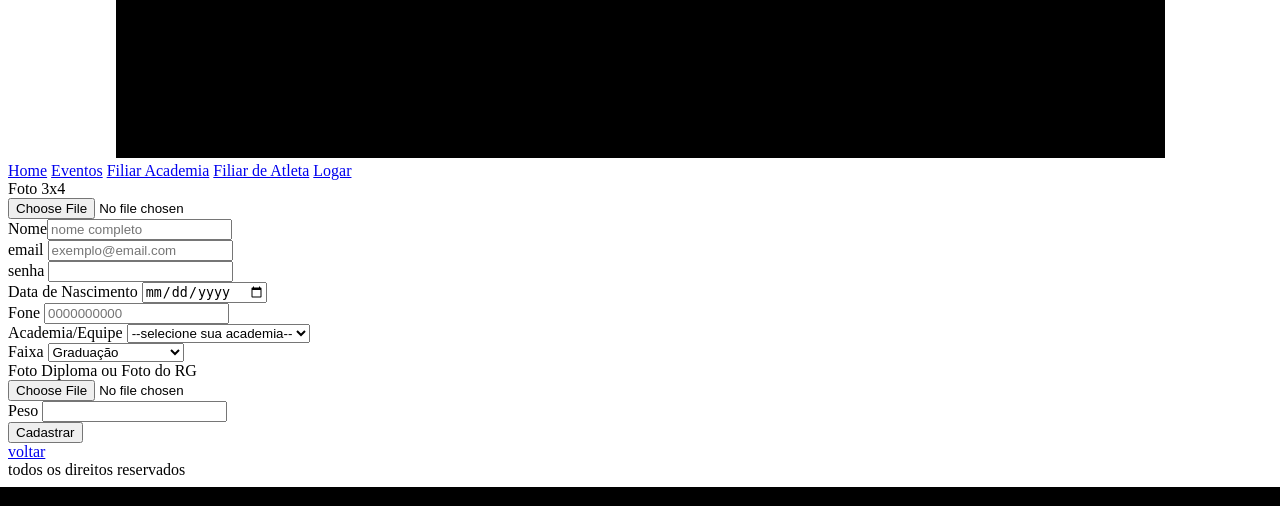
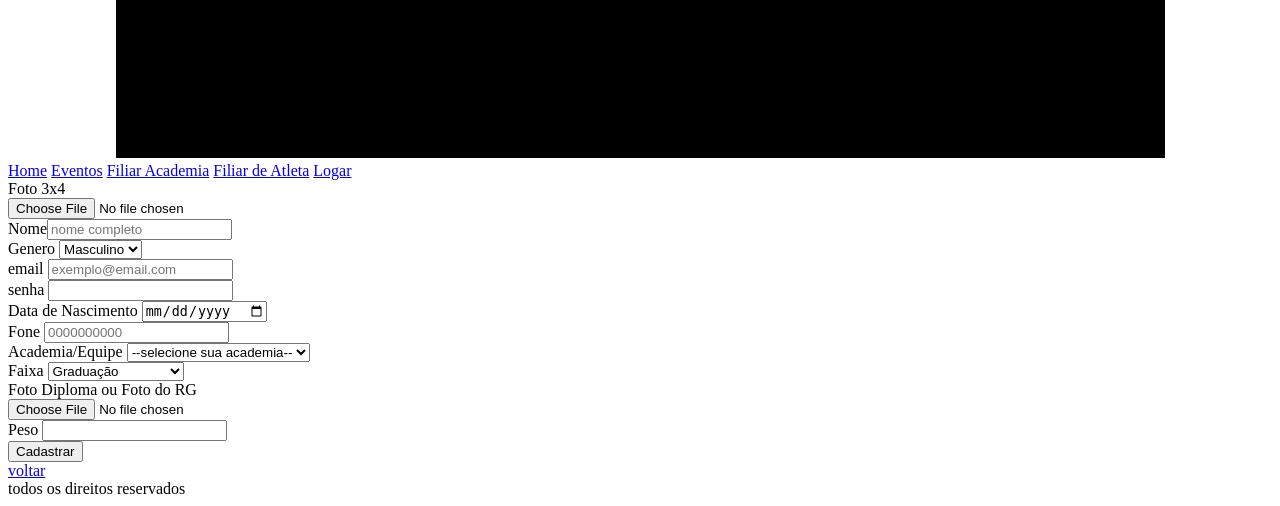
Before and after one commit to derickWilson/compete_ai, a PHP site: page /cadastro_atleta.php in a window 1280 px wide. Shown: the part 794-1300 px from the top of the page. Run offline with PHP 8.4, Linux system fonts and the light colour scheme; data comes from the database, SQL or seed files in the repository; data that the repository does not hold is empty.

Commit message:
genero adicionado

```diff
--- a/cadastrar.php
+++ b/cadastrar.php
@@ -60,6 +60,7 @@ if ($_SERVER["REQUEST_METHOD"] == "POST") {
             }
         }
         $atletas->__set("nome", cleanWords($_POST["nome"]));
+        $atletas->__set("genero", cleanWords($_POST["genero"]));
         $atletas->__set("senha", cleanWords($_POST["senha"]));
         $atletas->__set("foto", $novoNomeFoto);
         $atletas->__set("email", cleanWords($_POST["email"]));
@@ -110,7 +111,7 @@ if ($_SERVER["REQUEST_METHOD"] == "POST") {
             if ($diploma['size'] > 0) {
                 if (move_uploaded_file($diploma['tmp_name'], $caminhoParaSalvar)) {
                 } else {
-                    echo ' Erro ao mover arquivo. Verifique as permiss玫es do diret贸rio.';
+                    echo ' Erro ao mover arquivo. Verifique as permissoes do diretorio.';
                     header("Location: cadastro.php");
                     exit();
                 }
@@ -119,6 +120,7 @@ if ($_SERVER["REQUEST_METHOD"] == "POST") {
             }
         }
         $atletas->__set("nome", cleanWords($_POST["nome"]));
+        $atletas->__set("genero", cleanWords($_POST["genero"]));
         $atletas->__set("senha", cleanWords($_POST["senha"]));
         $atletas->__set("email", cleanWords($_POST["email"]));
         $atletas->__set("data_nascimento", $_POST["data_nascimento"]);
--- a/cadastro_academia.php
+++ b/cadastro_academia.php
@@ -52,6 +52,11 @@
     <input type="file" placeholder="FOTO" name="foto" id="foto" accept=".jpg,.jpeg,.png"><br>
 
     Nome do Responsavel  <input name="nome" type="text" placeholder="nome completo" required><br>
+    Genero
+    <select name="genero">
+    <option value="Masculino">Masculino</option>
+    <option value="Feminino">Feminino</option>
+    </select><br>
         <?php
             if(isset($erro) && $erro == 1){
                 echo '<span class = "erro">usuario ja possui conta </span><br>';
--- a/cadastro_atleta.php
+++ b/cadastro_atleta.php
@@ -34,6 +34,11 @@ if (isset($_SESSION["logado"])){
     <input type="file" placeholder="FOTO" name="foto" id="foto" accept=".jpg,.jpeg,.png"><br>
 
     Nome<input name="nome" type="text" placeholder="nome completo" required><br>
+    Genero
+    <select name="genero">
+    <option value="Masculino">Masculino</option>
+    <option value="Feminino">Feminino</option>
+    </select><br>
         <?php
             if(isset($erro) && $erro == 1){
                 echo '<span class = "erro">usuario ja possui conta </span>';
--- a/classes/atletaClass.php
+++ b/classes/atletaClass.php
@@ -1,8 +1,8 @@
 <?php
 class Atleta {
     private $id;
-    private $nome;
     private $foto;
+    private $genero;
     private $senha;
     private $email;
     private $data_nascimento;
--- a/classes/atletaService.php
+++ b/classes/atletaService.php
@@ -18,12 +18,13 @@ class atletaService {
 
     //adicionar academia e responsavel
     public function addAcademiaResponsavel($acad) {
-        $query = "INSERT INTO atleta (nome, senha, foto, email, data_nascimento, fone, faixa, peso, diploma, validado, responsavel)
-                  VALUES (:nome, :senha, :foto, :email, :data_nascimento, :fone, :faixa, :peso, :diploma, 0, 1)";
+        $query = "INSERT INTO atleta (nome, senha, genero, foto, email, data_nascimento, fone, faixa, peso, diploma, validado, responsavel)
+                  VALUES (:nome, :senha, :genero, :foto, :email, :data_nascimento, :fone, :faixa, :peso, :diploma, 0, 1)";
         $stmt = $this->conn->prepare($query);
         // Bind dos valores
         $senhaCriptografada = password_hash($this->atleta->__get("senha"), PASSWORD_BCRYPT);
         $stmt->bindValue(":nome", $this->atleta->__get("nome"));
+        $stmt->bindValue(":genero", $this->atleta->__get("genero"));
         $stmt->bindValue(":foto", $this->atleta->__get("foto"));
         $stmt->bindValue(":senha", $senhaCriptografada);
         $stmt->bindValue(":email", $this->atleta->__get("email"));
@@ -48,12 +49,13 @@ class atletaService {
     //adicionar atleta
     public function addAtleta() {
         // Verificar a faixa
-        $query = "INSERT INTO atleta (nome, senha, foto, email, academia, data_nascimento, fone, faixa, peso, diploma, validado, responsavel)
-                VALUES (:nome, :senha, :foto, :email, :academia, :data_nascimento, :fone, :faixa, :peso, :diploma, :validado, :responsavel)";
+        $query = "INSERT INTO atleta (nome, senha, genero, foto, email, academia, data_nascimento, fone, faixa, peso, diploma, validado, responsavel)
+                VALUES (:nome, :senha, :genero, :foto, :email, :academia, :data_nascimento, :fone, :faixa, :peso, :diploma, :validado, :responsavel)";
         $stmt = $this->conn->prepare($query);
         // Bind dos valores
         $senhaCriptografada = password_hash($this->atleta->__get("senha"), PASSWORD_BCRYPT);
         $stmt->bindValue(":nome", $this->atleta->__get("nome"));
+        $stmt->bindValue(":genero", $this->atleta->__get("genero"));
         $stmt->bindValue(":foto", $this->atleta->__get("foto"));
         $stmt->bindValue(":academia", $this->atleta->__get("academia"));
         $stmt->bindValue(":senha", $senhaCriptografada);
```
